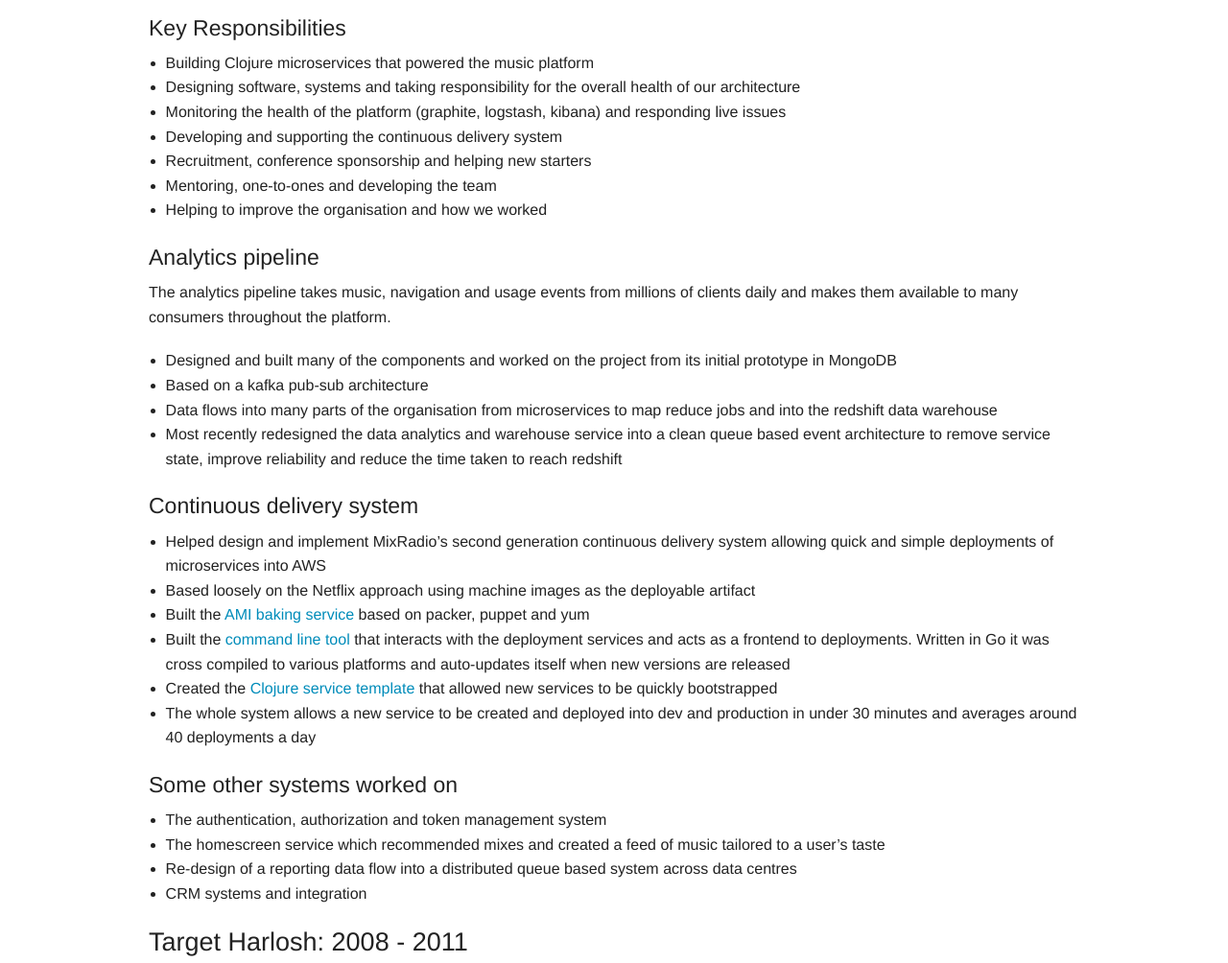
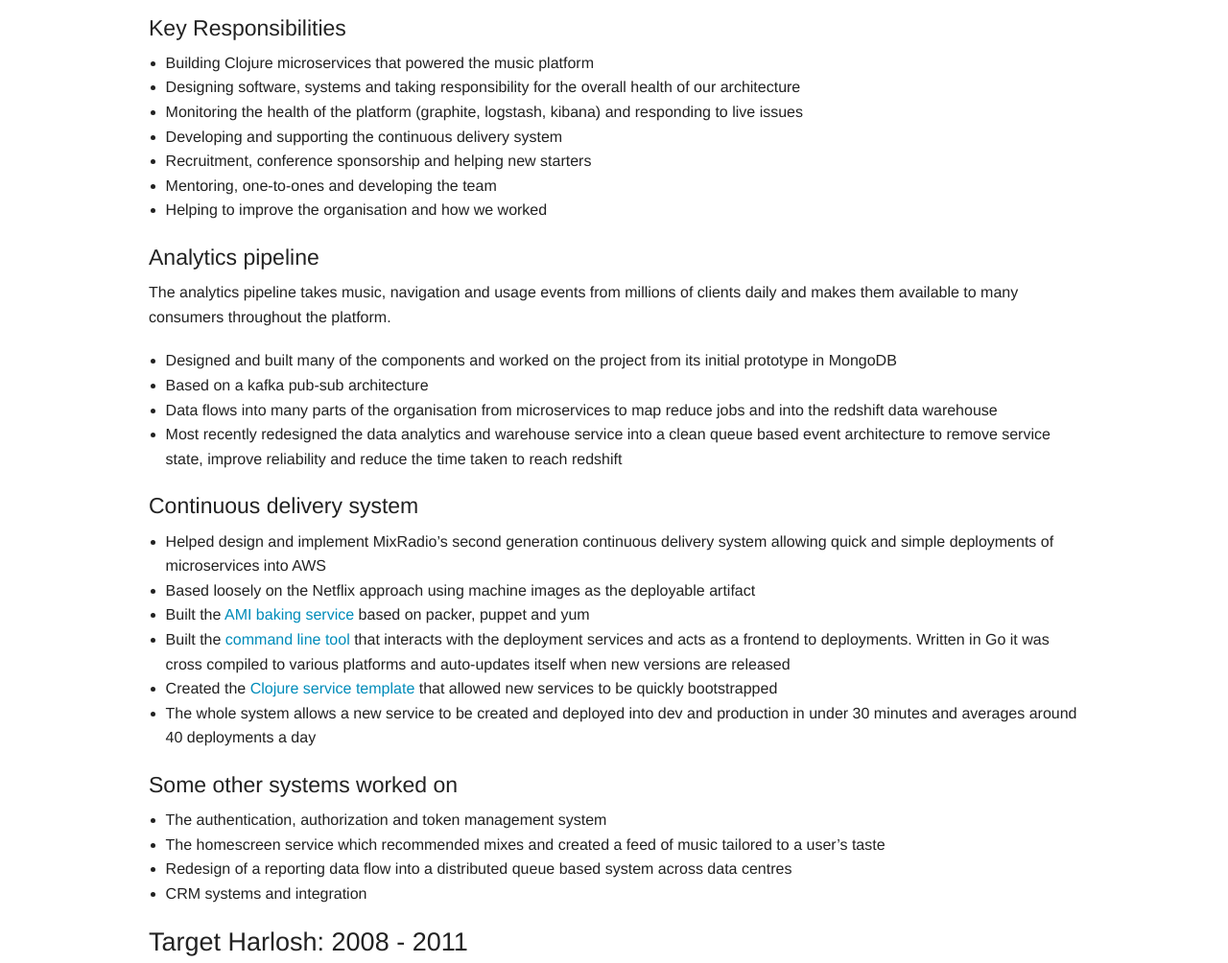
Before and after one commit to whostolebenfrog/whostolebenfrog.github.io, a Jekyll site: the page built from _posts/2016-02-17-cv.markdown, in a window 1280 px wide and 1400 px high, scrolled down 658 px. Shown: the part 152-1156 px from the top of the window at 96% size. Built offline with Jekyll 4.4.1, drawn with Linux system fonts in a browser that asks for light colours; Markdown is read by kramdown in place of the engine named in the settings; comment, search, counter and statistics services are not loaded.

Commit message:
Fix a few typos

```diff
--- a/_posts/2016-02-17-cv.markdown
+++ b/_posts/2016-02-17-cv.markdown
@@ -55,7 +55,7 @@
 #### Key Responsibilities
 * Building Clojure microservices that powered the music platform
 * Designing software, systems and taking responsibility for the overall health of our architecture
-* Monitoring the health of the platform (graphite, logstash, kibana) and responding live issues
+* Monitoring the health of the platform (graphite, logstash, kibana) and responding to live issues
 * Developing and supporting the continuous delivery system
 * Recruitment, conference sponsorship and helping new starters
 * Mentoring, one-to-ones and developing the team
@@ -83,12 +83,13 @@
 
 * The authentication, authorization and token management system
 * The homescreen service which recommended mixes and created a feed of music tailored to a user's taste
-* Re-design of a reporting data flow into a distributed queue based system across data centres
+* Redesign of a reporting data flow into a distributed queue based system across data centres
 * CRM systems and integration
 
 ### Target Harlosh: 2008 - 2011
 
 Working in the R&D department as a Java and frontend developer building a software system that allowed client business analysts to create bespoke insurance and financial systems.
+
 * Java, Spring Core, Spring Web Flow
 * Hibernate with support for multiple databases
 * Javascript, jQuery, HTML, CSS
```
